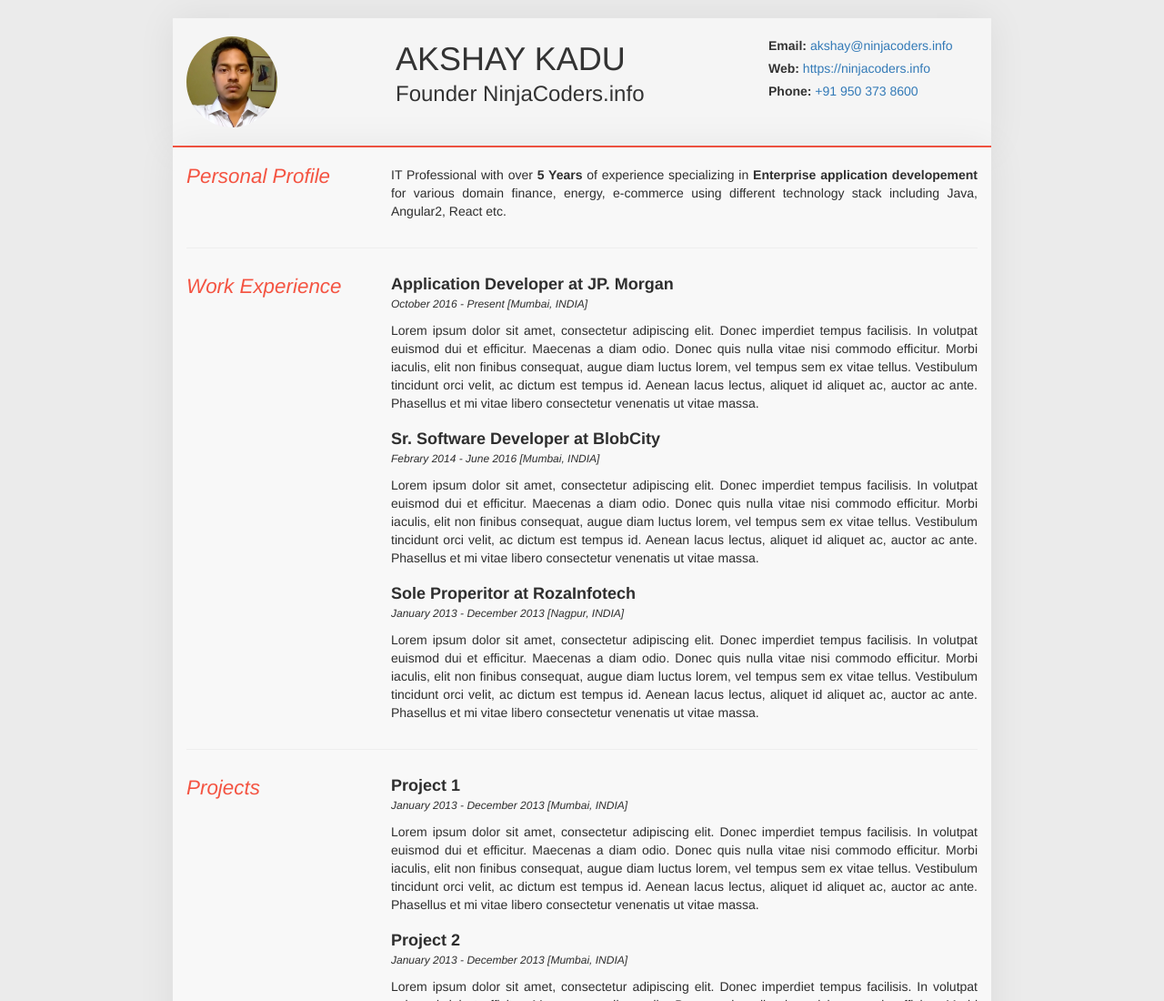
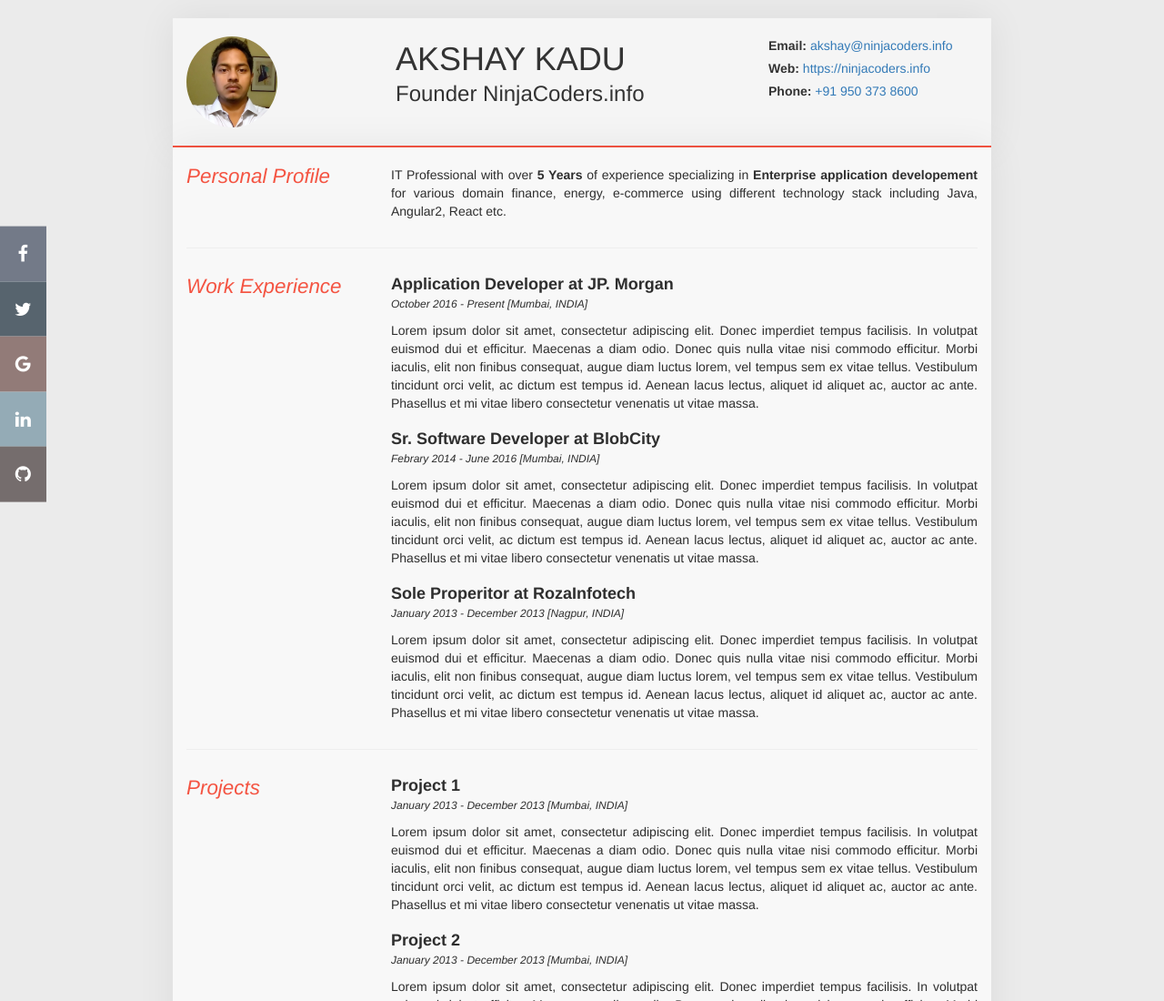
Before and after one commit to askadu/akshaykadu.me, a plain HTML site: page index.html in a window 1280 px wide. Shown: the top 1100 px of the page at 91% size. Drawn offline with nearby package versions, Linux system fonts and the light colour scheme.

Commit message:
Fixes #1
Added social media buttons

```diff
--- a/css/style.css
+++ b/css/style.css
@@ -89,3 +89,53 @@
         content: none !important;
     }
 }
+
+/* social media */
+/* Fixed/sticky icon bar (vertically aligned 50% from the top of the screen) */
+.icon-bar {
+    position: fixed;
+    top: 50%;
+    -webkit-transform: translateY(-50%);
+    -ms-transform: translateY(-50%);
+    transform: translateY(-50%);
+  }
+
+  /* Style the icon bar links */
+  .icon-bar a {
+    display: block;
+    text-align: center;
+    padding: 16px;
+    transition: all 0.3s ease;
+    color: white;
+    font-size: 20px;
+  }
+
+  /* Style the social media icons with color, if you want */
+  .icon-bar a:hover {
+    background-color: rgba(0, 0, 0, 0.705);
+  }
+
+  .facebook {
+    background: rgb(115, 122, 136);
+    color: white;
+  }
+
+  .twitter {
+    background: rgb(87, 100, 110);
+    color: white;
+  }
+
+  .google {
+    background: #927b78;
+    color: white;
+  }
+
+  .linkedin {
+    background: #94abb6;
+    color: white;
+  }
+
+  .github {
+    background: #3f3434af;
+    color: white;
+  }
--- a/index.html
+++ b/index.html
@@ -12,6 +12,7 @@
   <!-- Latest compiled and minified CSS -->
 <link rel="stylesheet" href="https://maxcdn.bootstrapcdn.com/bootstrap/3.3.7/css/bootstrap.min.css" integrity="sha384-BVYiiSIFeK1dGmJRAkycuHAHRg32OmUcww7on3RYdg4Va+PmSTsz/K68vbdEjh4u" crossorigin="anonymous">
 <script src="https://ajax.googleapis.com/ajax/libs/jquery/1.9.1/jquery.min.js"></script>
+<link rel="stylesheet" href="https://cdnjs.cloudflare.com/ajax/libs/font-awesome/4.7.0/css/font-awesome.min.css">
 <script>
     $(window).load(function() {
         // Animate loader off screen
@@ -119,6 +120,13 @@
             </div>
         </div>
     </div>
+    <div class="icon-bar">
+        <a href="https://www.facebook.com/akshayskadu" target="_blank" class="facebook"><i class="fa fa-facebook"></i></a>
+        <a href="https://twitter.com/akshaykadu" target="_blank" class="twitter"><i class="fa fa-twitter"></i></a>
+        <a href="https://plus.google.com/u/0/+AkshayKadu" target="_blank" class="google"><i class="fa fa-google"></i></a>
+        <a href="https://www.linkedin.com/in/akshaykadu/" target="_blank" class="linkedin"><i class="fa fa-linkedin"></i></a>
+        <a href="https://github.com/askadu" target="_blank" class="github"><i class="fa fa-github"></i></a>
+      </div>
 <script src="https://maxcdn.bootstrapcdn.com/bootstrap/3.3.7/js/bootstrap.min.js" integrity="sha384-Tc5IQib027qvyjSMfHjOMaLkfuWVxZxUPnCJA7l2mCWNIpG9mGCD8wGNIcPD7Txa" crossorigin="anonymous"></script>
 </body>
 
```
Also changed, not shown: images/social.png (added).
